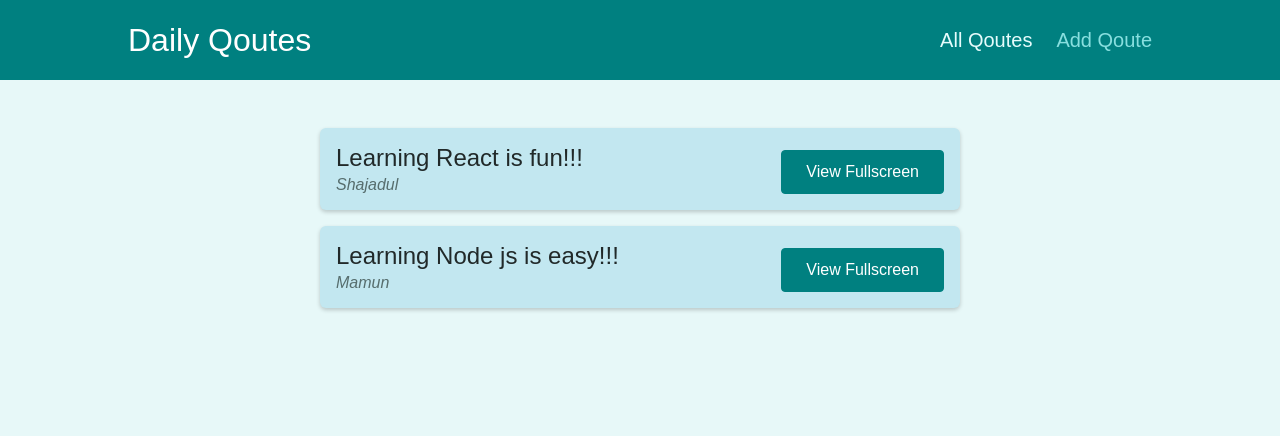
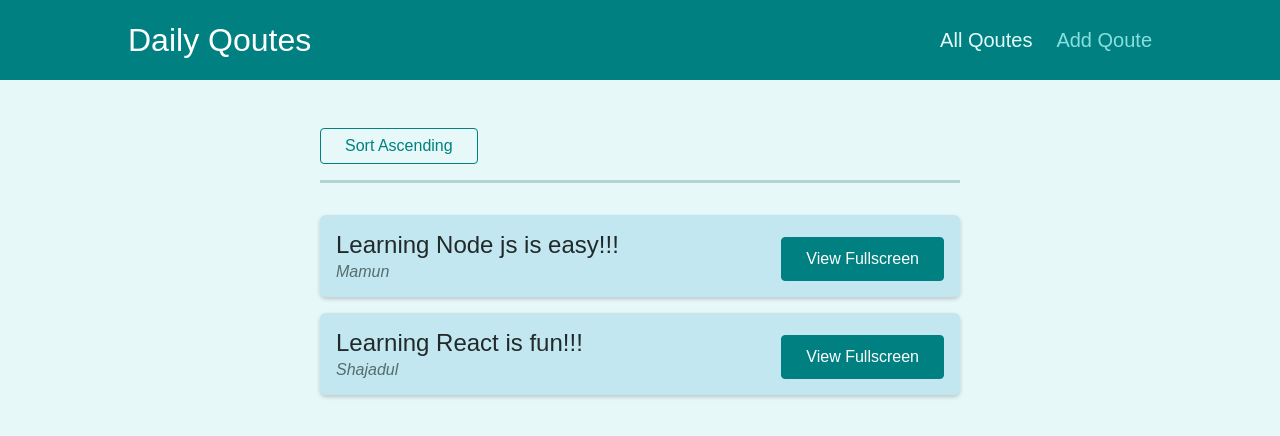
Before and after one commit to ShajadulGH/quotes-app, a React (Create React App) app: page /qoutes in a window 1280 px wide. Shown: the top 436 px of the page. Built offline with nearby package versions, Linux system fonts and the light colour scheme.

Commit message:
Feat: Working with query parameters

```diff
--- a/src/components/quotes/QuoteList.js
+++ b/src/components/quotes/QuoteList.js
@@ -1,13 +1,36 @@
-import { Fragment } from 'react';
+import { Fragment } from "react";
+import { useHistory, useLocation } from "react-router-dom";
+import QuoteItem from "./QuoteItem";
+import classes from "./QuoteList.module.css";
+const sortQuotes = (quotes, ascending) => {
+  return quotes.sort((quoteA, quoteB) => {
+    if (ascending) {
+      return quoteA.id > quoteB.id ? 1 : -1;
+    } else {
+      return quoteA.id < quoteB.id ? 1 : -1;
+    }
+  });
+};
+const QuoteList = (props) => {
+  const history = useHistory();
+  const location = useLocation();
 
-import QuoteItem from './QuoteItem';
-import classes from './QuoteList.module.css';
-
-const QuoteList = (props) => {
+  const queryParams = new URLSearchParams(location.search);
+  console.log(queryParams);
+  const orderIsAscending = queryParams.get("sort") === "asc";
+  const changeSorting = () => {
+    history.push(`/qoutes?sort=${orderIsAscending ? "desc" : "asc"}`);
+  };
+  const sortedQoutes = sortQuotes(props.qoutes, orderIsAscending);
   return (
     <Fragment>
+      <div className={classes.sorting}>
+        <button onClick={changeSorting}>
+          Sort {orderIsAscending ? "Descending" : "Ascending"}
+        </button>
+      </div>
       <ul className={classes.list}>
-        {props.quotes.map((quote) => (
+        {sortedQoutes.map((quote) => (
           <QuoteItem
             key={quote.id}
             id={quote.id}
--- a/src/pages/AllQoutes.js
+++ b/src/pages/AllQoutes.js
@@ -12,6 +12,6 @@ const DUMMY = [
   },
 ];
 const AllQoutes = () => {
-  return <QuoteList quotes={DUMMY} />;
+  return <QuoteList qoutes={DUMMY} />;
 };
 export default AllQoutes;
```
